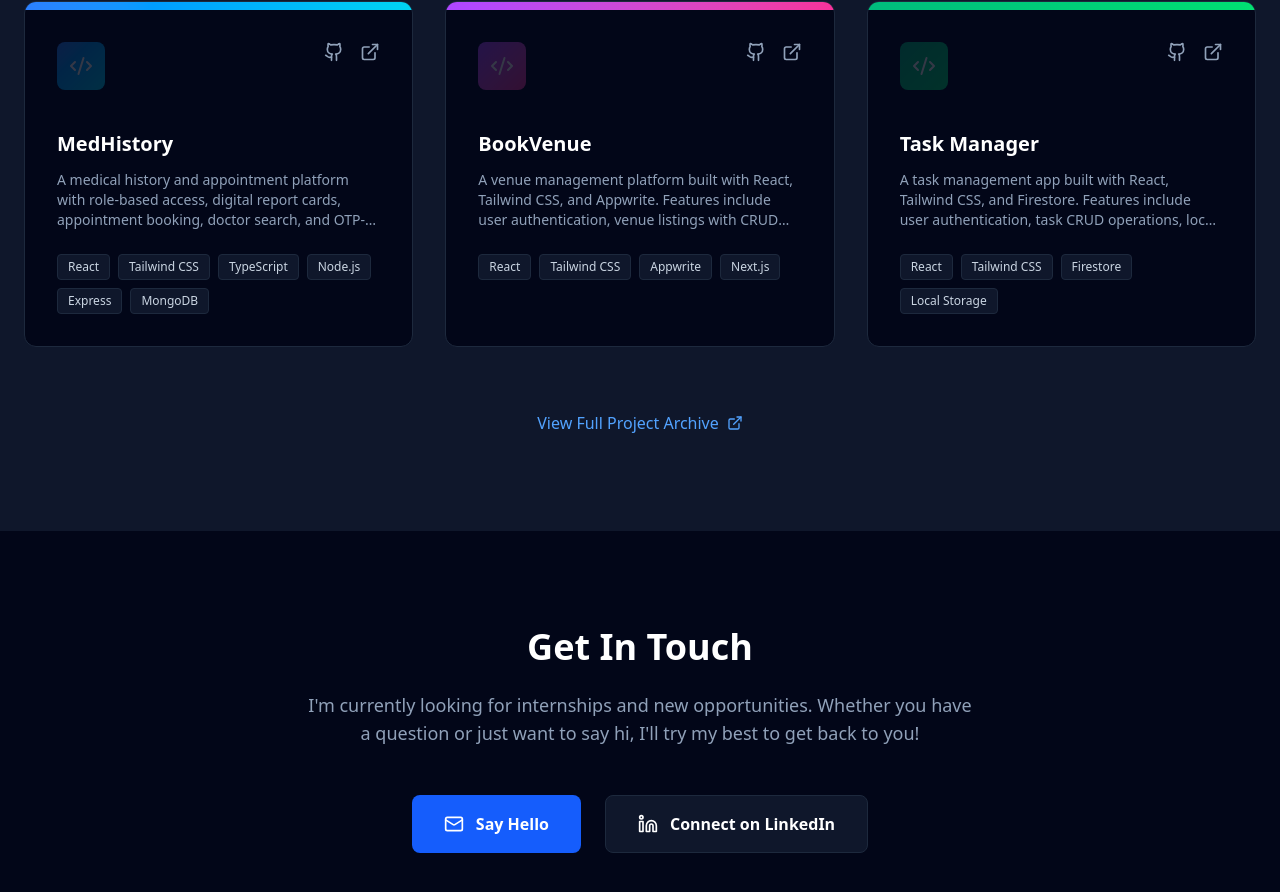
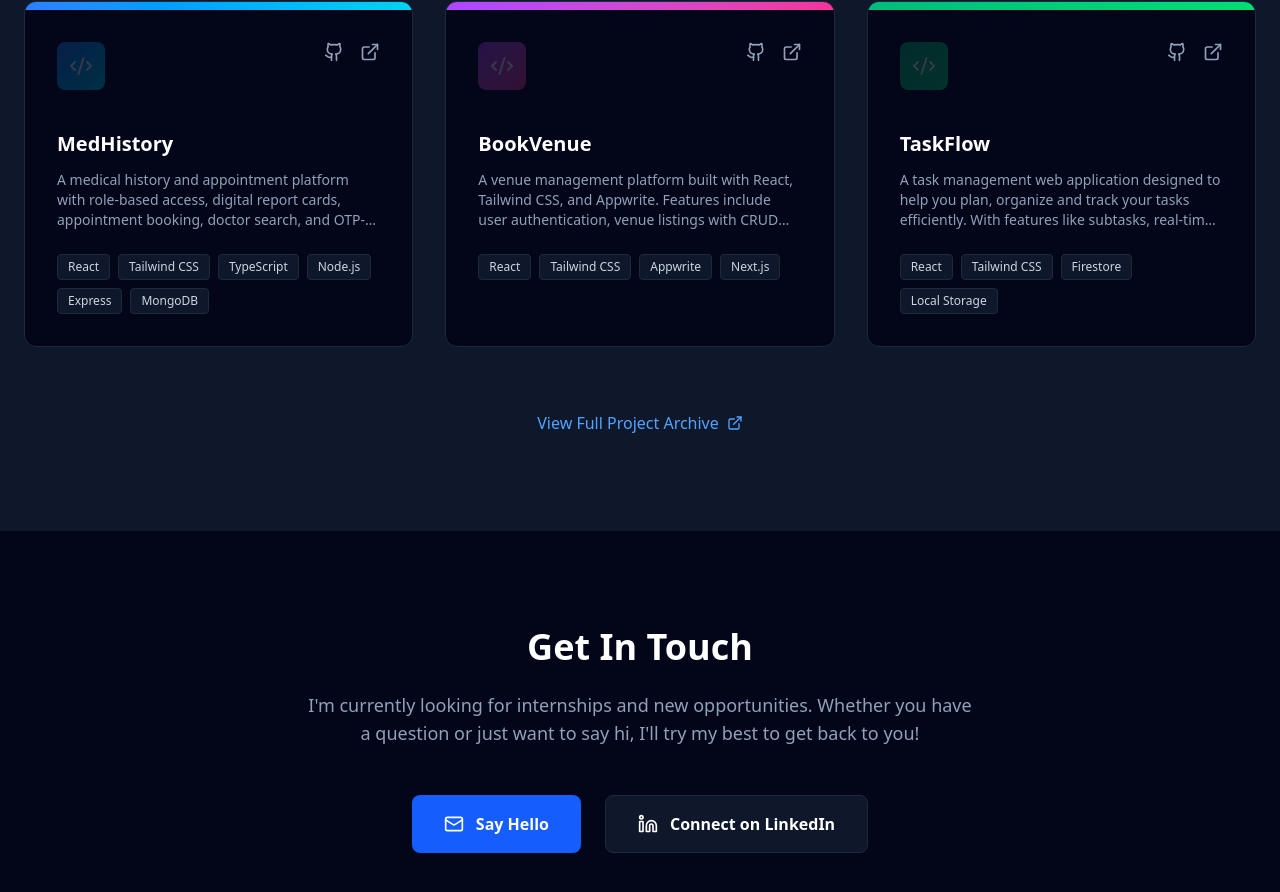
Before and after one commit to Puspak29/puspak-samanta, a React (Vite) app: page / in a window 1280 px wide. Shown: the part 2637-3529 px from the top of the page. Built offline with nearby package versions, Linux system fonts and the light colour scheme.

Commit message:
fix: add project link

```diff
--- a/src/Data.js
+++ b/src/Data.js
@@ -12,7 +12,7 @@ const PORTFOLIO_DATA = {
     university: "University of Engineering and Management, Kolkata",
     graduation: "Expected July 2026",
     resumePdfUrl: resumePdf,
-    // NEW: Data for the decorative code block in the Hero section
+
     heroCodeLines: [
       { key: "name", value: `'Puspak Samanta'`, color: "text-green-400" },
       { key: "skills", value: `['React', 'Node', 'DSA', 'C/C++']`, color: "text-yellow-300" },
@@ -54,10 +54,10 @@ const PORTFOLIO_DATA = {
     },
     {
       id: 3,
-      title: "Task Manager",
-      description: "A task management app built with React, Tailwind CSS, and Firestore. Features include user authentication, task CRUD operations, local storage support, and completion tracking.",
+      title: "TaskFlow",
+      description: "A task management web application designed to help you plan, organize and track your tasks efficiently. With features like subtasks, real-time updates, and visualizations.",
       tags: ["React", "Tailwind CSS", "Firestore", "Local Storage"],
-      links: { demo: "https://puspak29.github.io/todo_app/", code: "https://github.com/Puspak29/todo_app" },
+      links: { demo: "https://taskflow-eight-brown.vercel.app/", code: "https://github.com/Puspak29/todo_app" },
       color: "from-emerald-500 to-green-400"
     }
   ]
```
Also changed, not shown: 1 other file (tests, documents, lock files or other folders).
